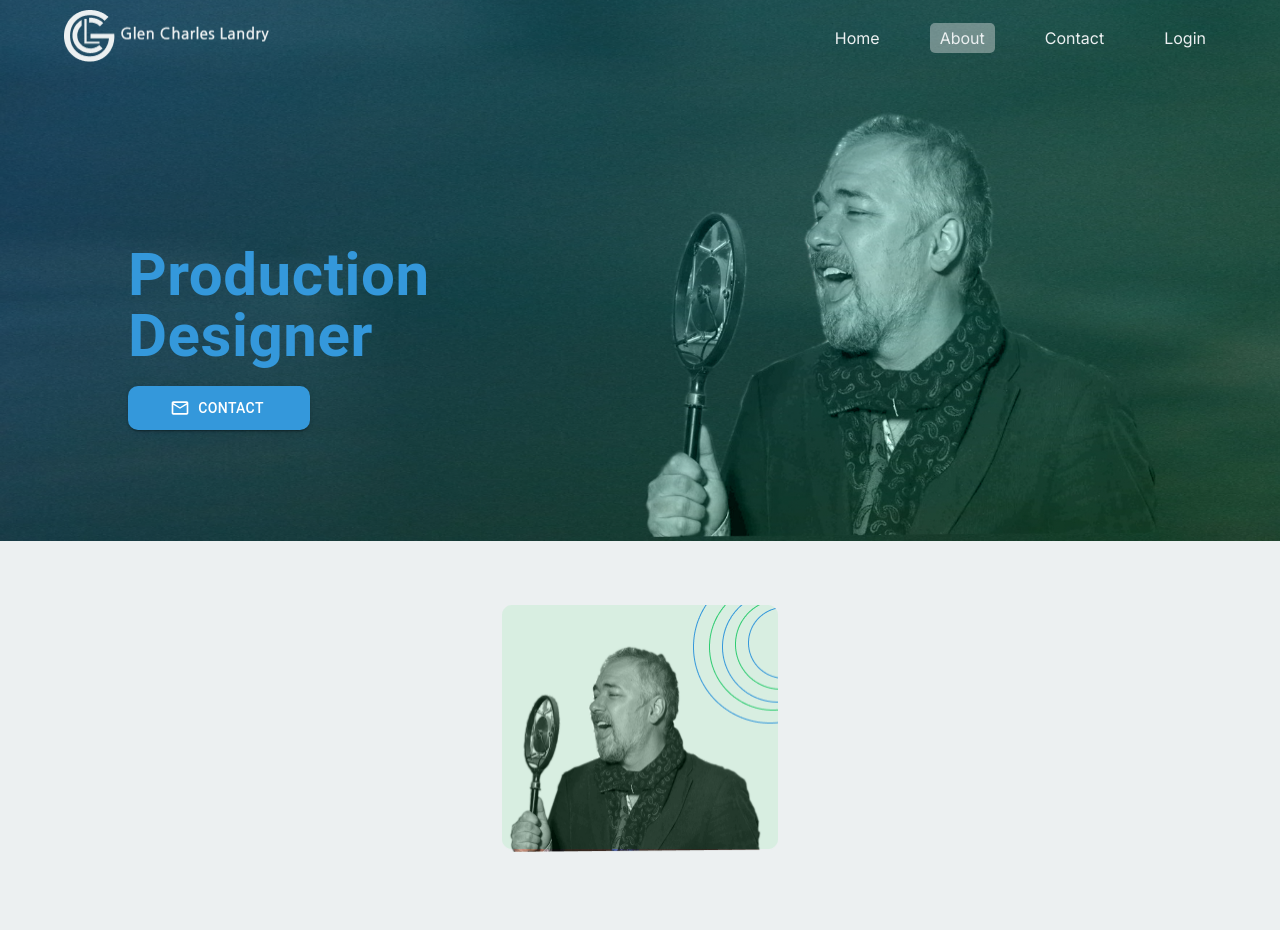
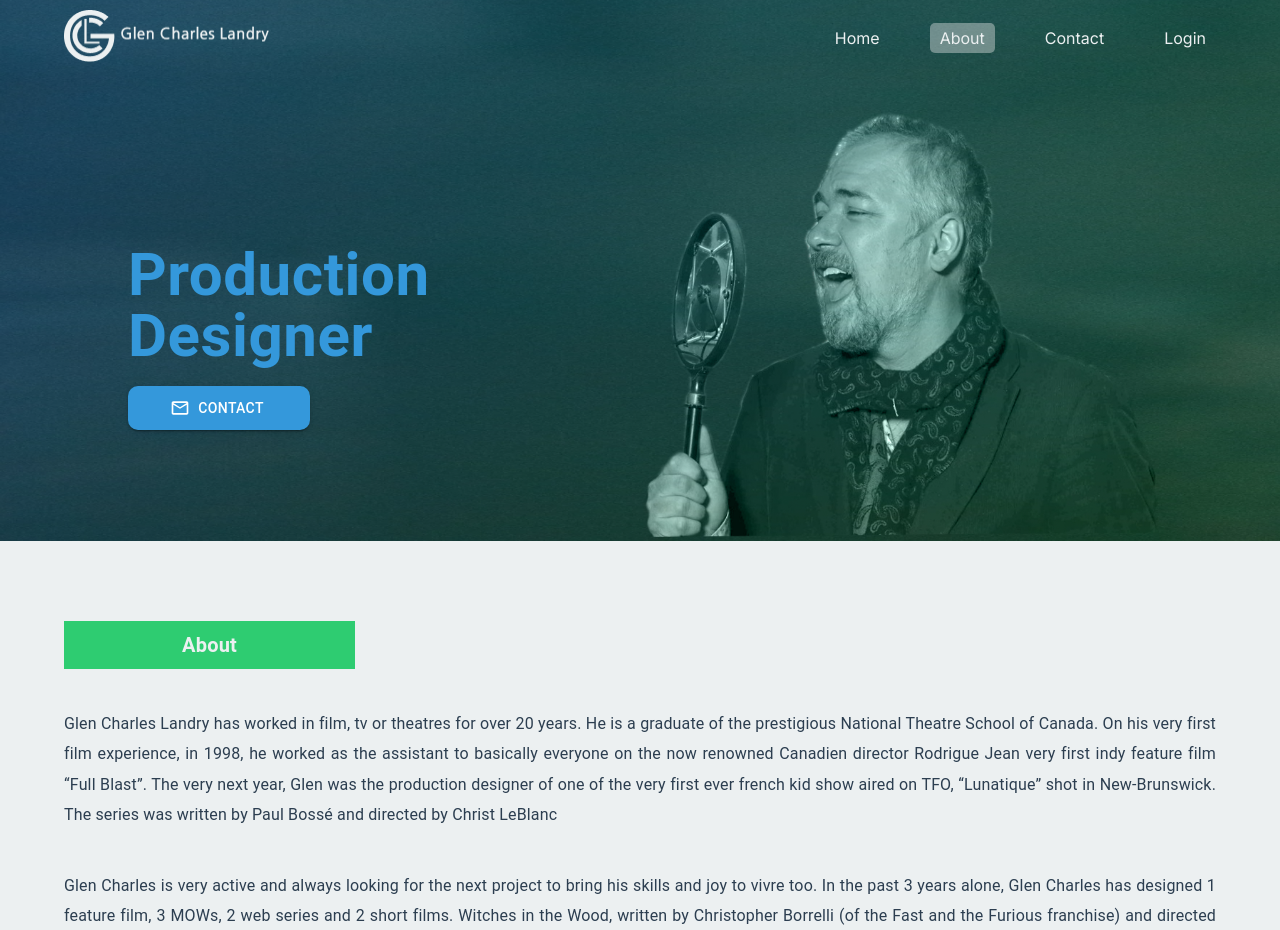
Before and after one commit to kbn4191/movie, a Next.js app: page /about in a window 1280 px wide. Shown: the top 930 px of the page. Built offline with nearby package versions, Linux system fonts and the light colour scheme.

Commit message:
imge md fixwd

```diff
--- a/src/app/component/aboutHeader/aboutHeader.tsx
+++ b/src/app/component/aboutHeader/aboutHeader.tsx
@@ -52,7 +52,7 @@ export default function AboutHeader() {
         </Container>
       </Box>
       <Container>
-      <Box display={"flex"} justifyContent={"center"} mt={8}>
+      <Box display={"flex"} justifyContent={"center"} mt={8} sx={{display:{md:"none", xs:"block"}}}>
             <Image src={LaneMobile} height={247} width={276} alt=""/>
           </Box>
       </Container>
```
